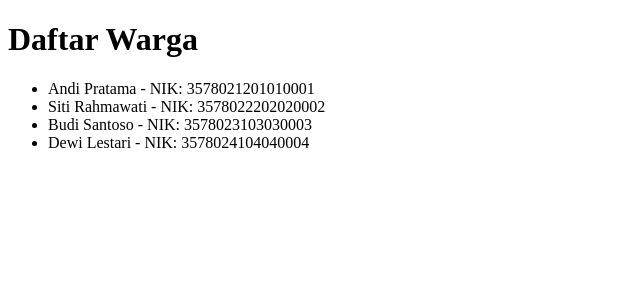
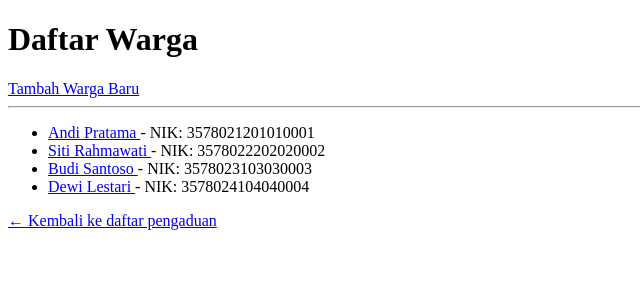
Before and after one commit to akmallllllllllllll/kelurahan, a Django app: page /warga/ in a window 1280 px wide. Shown: the top 300 px of the page, without its empty margins (0-640 px from the left). Run offline with Django 5.2, Linux system fonts and the light colour scheme; data comes from the database, SQL or seed files in the repository.

Commit message:
commit ketiga

```diff
--- a/data_kelurahan/warga/templates/warga/pengaduan_list.html
+++ b/data_kelurahan/warga/templates/warga/pengaduan_list.html
@@ -4,7 +4,9 @@
     <title>Daftar Semua Pengaduan Warga</title>
 </head>
 <body>
-    <h1>Daftar Semua Pengaduan Warga</h1>
+   <h1>Daftar Semua Pengaduan Warga</h1>
+<a href="{% url 'pengaduan-tambah' %}">Tambah Pengaduan Baru</a>
+<hr>
     <hr>
 
     <ul>
--- a/data_kelurahan/warga/templates/warga/warga_list.html
+++ b/data_kelurahan/warga/templates/warga/warga_list.html
@@ -5,12 +5,20 @@
 </head>
 <body>
     <h1>Daftar Warga</h1>
+<a href="{% url 'warga-tambah' %}">Tambah Warga Baru</a>
+<hr>
+<!-- ... (kode ul untuk daftar warga) ... -->
+
     <ul>
         {% for warga in object_list %}
-            <li>{{ warga.nama_lengkap }} - NIK: {{ warga.nik }}</li>
+            <li><a href="{% url 'warga-detail' warga.pk %}">
+                {{ warga.nama_lengkap }}
+            </a> - NIK: {{ warga.nik }}</li>
         {% empty %}
             <li>Belum ada data warga yang terdaftar.</li>
         {% endfor %}
     </ul>
+
+    <a href="{% url 'pengaduan-list' %}">← Kembali ke daftar pengaduan</a>
 </body>
 </html>
--- a/data_kelurahan/warga/urls.py
+++ b/data_kelurahan/warga/urls.py
@@ -1,8 +1,10 @@
 from django.urls import path
-from .views import WargaListView, WargaDetailView, PengaduanListView
+from .views import WargaListView, WargaDetailView, PengaduanListView, WargaCreateView, PengaduanCreateView
 
 urlpatterns = [
     path('', WargaListView.as_view(), name='warga-list'),
+    path('tambah/', WargaCreateView.as_view(), name='warga-tambah'),
     path('<int:pk>/', WargaDetailView.as_view(), name='warga-detail'),
     path('pengaduan/', PengaduanListView.as_view(), name='pengaduan-list'),
+    path('pengaduan/tambah/', PengaduanCreateView.as_view(), name='pengaduan-tambah'),  # 🔽 Tambahan
 ]
--- a/data_kelurahan/warga/views.py
+++ b/data_kelurahan/warga/views.py
@@ -1,6 +1,9 @@
 from django.shortcuts import render
-from django.views.generic import ListView, DetailView
+from django.urls import reverse_lazy
+from django.views.generic import ListView, DetailView, CreateView
 from .models import Warga, Pengaduan
+from .forms import WargaForm, PengaduanForm
+
 
 class WargaListView(ListView):
     model = Warga
@@ -12,3 +15,15 @@ class PengaduanListView(ListView):
     model = Pengaduan
     template_name = 'warga/pengaduan_list.html'  # arahkan ke template baru
     context_object_name = 'pengaduan_list'        # nama variabel di template
+
+class WargaCreateView(CreateView):
+    model = Warga
+    form_class = WargaForm
+    template_name = 'warga/warga_form.html'
+    success_url = reverse_lazy('warga-list')
+
+class PengaduanCreateView(CreateView):
+    model = Pengaduan
+    form_class = PengaduanForm
+    template_name = 'warga/pengaduan_form.html'
+    success_url = reverse_lazy('pengaduan-list')
```
Also changed, not shown: data_kelurahan/warga/forms.py (added, +13 -0 lines), data_kelurahan/warga/templates/warga/pengaduan_form.html (added, +16 -0 lines), data_kelurahan/warga/templates/warga/warga_form.html (added, +14 -0 lines).
